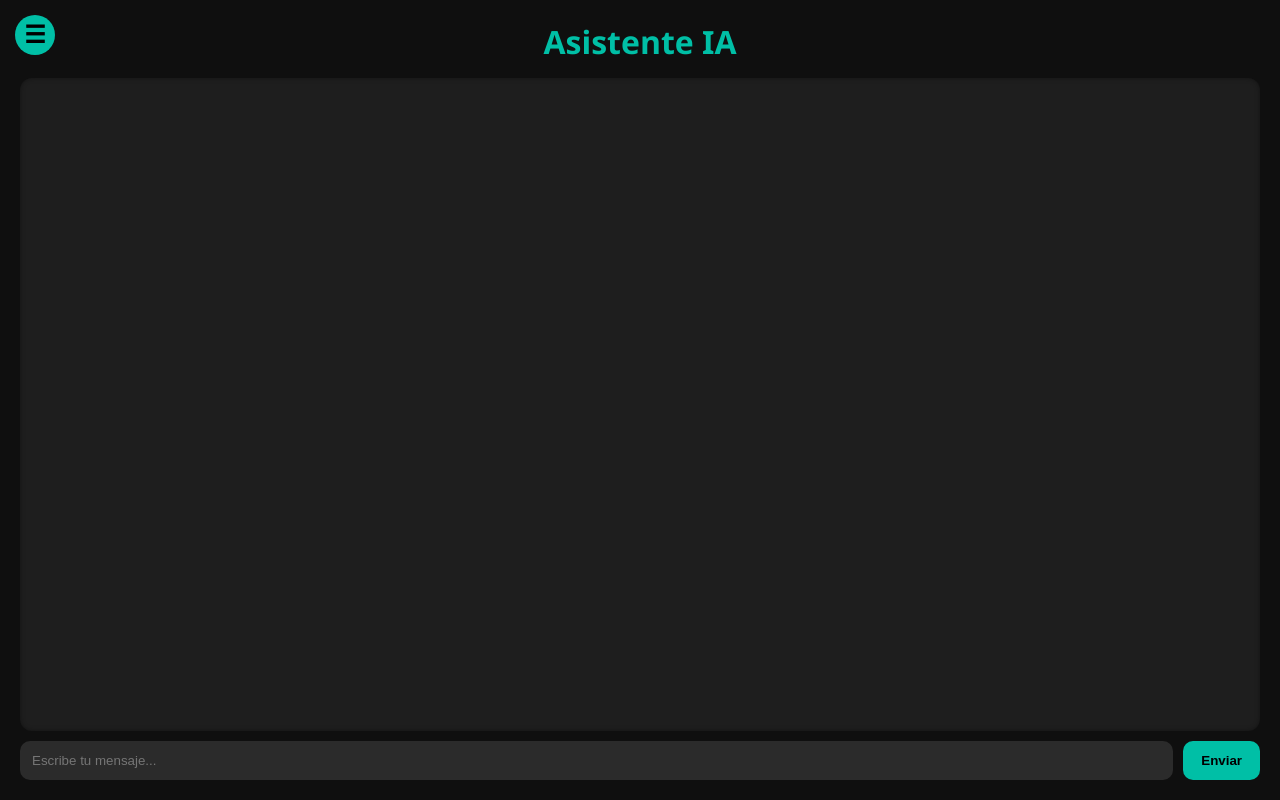
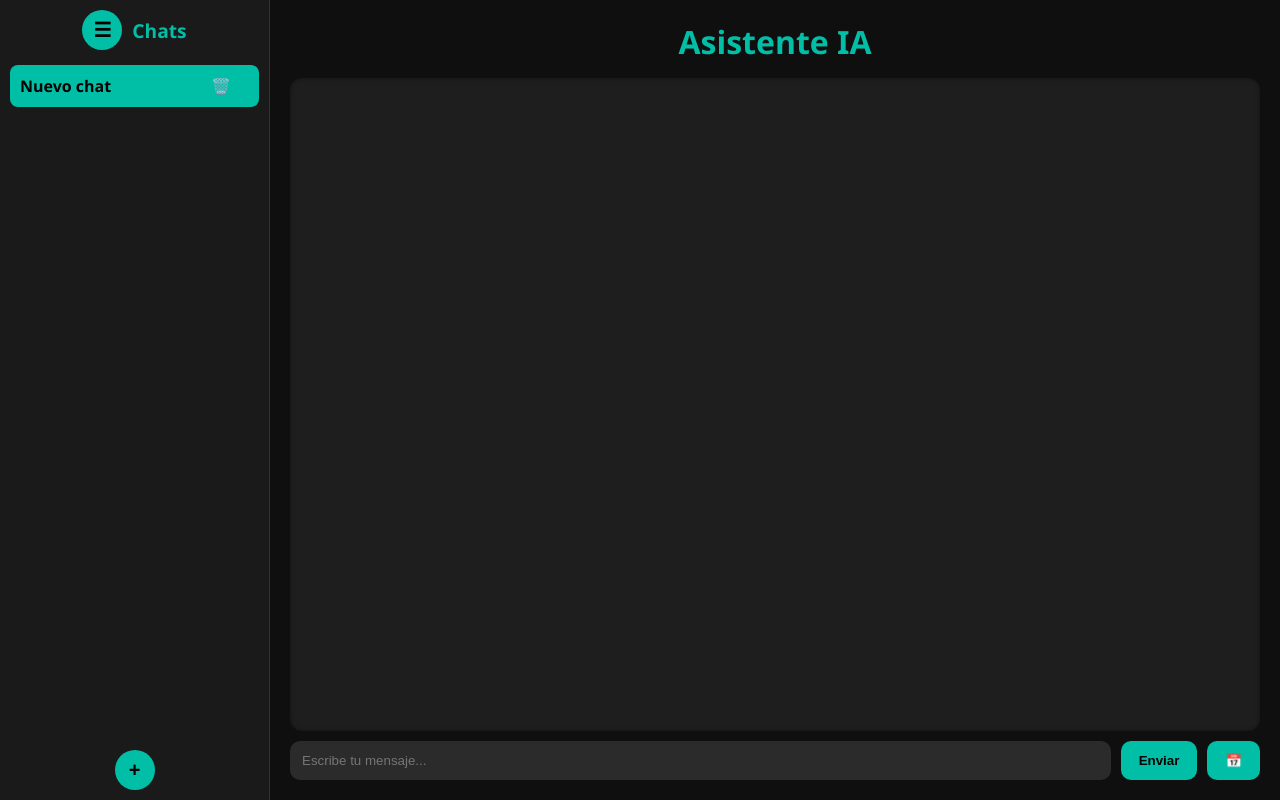
Before and after one commit to PVMarifer/ChatBotIA-Groq, a Flask app: page / in a window 1280 px wide. Run offline with Flask 3, Linux system fonts and the light colour scheme; some libraries are stand-ins or nearby versions.

Commit message:
Agregar recordatorios
Se agrega en el archivo js la función de agregar recordatorio para tareas con limites horarios de 00 a 23h y de 00 a 59 minutos

```diff
--- a/static/css/styles.css
+++ b/static/css/styles.css
@@ -1,31 +1,30 @@
-/* Reset y básico */
-* { box-sizing: border-box; margin: 0; padding: 0; }
-html, body { height: 100%; width: 100%; font-family: 'Segoe UI', Tahoma, Geneva, Verdana, sans-serif; background-color: #0f0f0f; color: #e0e0e0; }
-body { display: flex; justify-content: center; align-items: stretch; }
+/* Reset */
+* {
+    box-sizing: border-box;
+    margin: 0;
+    padding: 0;
+}
+
+html, body {
+    height: 100%;
+    width: 100%;
+    font-family: 'Segoe UI', Tahoma, Geneva, Verdana, sans-serif;
+    background-color: #0f0f0f;
+    color: #e0e0e0;
+}
+
+body {
+    display: flex;
+    justify-content: center;
+    align-items: stretch;
+}
 
 /* Contenedor principal */
-.app-container { display: flex; width: 100%; height: 100vh; position: relative; }
-
-/* Botón hamburguesa */
-#hamburger-btn {
-    position: absolute;
-    top: 15px;           /* posición vertical desde la pantalla */
-    left: 15px;          /* posición horizontal desde la pantalla */
-    z-index: 100;
-    background-color: #00bfa6;
-    border: none;
-    color: black;
-    font-size: 24px;
-    width: 40px;
-    height: 40px;
-    border-radius: 50%;    /* círculo perfecto */
-    cursor: pointer;
-
-    display: flex;         /* flexbox para centrar el ícono */
-    align-items: center;   /* centra vertical */
-    justify-content: center; /* centra horizontal */
+.app-container {
+    display: flex;
+    width: 100%;
+    height: 100vh;
 }
-
 
 /* Sidebar */
 .sidebar {
@@ -37,18 +36,56 @@ body { display: flex; justify-content: center; align-items: stretch; }
     transition: transform 0.3s ease;
 }
 
-.sidebar.hidden { transform: translateX(-300px); position: absolute; z-index: 99; height: 100%; }
+.sidebar.collapsed {
+    transform: translateX(-260px);
+}
 
-.sidebar h2 { color: #00bfa6; padding: 20px; text-align: center; font-size: 1.2rem; }
+.sidebar-header {
+    display: flex;
+    align-items: center;
+    justify-content: center;
+    padding: 10px;
+    gap: 10px;
+}
 
-.sidebar ul { flex: 1; list-style: none; overflow-y: auto; padding: 0 10px; }
+.sidebar-header h2 {
+    color: #00bfa6;
+    font-size: 1.2rem;
+}
+
+.circle-btn {
+    background-color: #00bfa6;
+    border: none;
+    border-radius: 50%;
+    width: 40px;
+    height: 40px;
+    font-size: 20px;
+    font-weight: bold;
+    color: black;
+    cursor: pointer;
+    display: flex;
+    justify-content: center;
+    align-items: center;
+    transition: background 0.3s;
+}
+
+.circle-btn:hover {
+    background-color: #00d1b2;
+}
+
+.sidebar ul {
+    flex: 1;
+    list-style: none;
+    overflow-y: auto;
+    padding: 0 10px;
+}
 
 .sidebar li {
-    position: relative;
+    position: relative; /* Para el basurero */
     background: #2b2b2b;
     margin: 5px 0;
     padding: 10px;
-    padding-right: 35px;
+    padding-right: 35px; /* Espacio para el basurero */
     border-radius: 8px;
     cursor: pointer;
     white-space: nowrap;
@@ -57,30 +94,19 @@ body { display: flex; justify-content: center; align-items: stretch; }
     transition: all 0.2s;
 }
 
-.sidebar li:hover { background-color: #00bfa6; color: black; font-weight: bold; }
-
-#new-chat-btn {
+.sidebar li:hover {
     background-color: #00bfa6;
-    border: none;
-    border-radius: 50%;
-    width: 40px;
-    height: 40px;
-    font-size: 24px;
+    color: black;
     font-weight: bold;
-    color: black;
-    cursor: pointer;
-    margin: 15px auto;
-
-    display: flex;
-    align-items: center;
-    justify-content: center;
-    transition: background 0.3s;
 }
 
+.sidebar li.active {
+    background-color: #00bfa6;
+    color: black;
+    font-weight: bold;
+}
 
-#new-chat-btn:hover { background-color: #00d1b2; }
-
-/* Basurero */
+/* Botón de basurero en historial */
 .history-trash-btn {
     position: absolute;
     top: 50%;
@@ -94,13 +120,45 @@ body { display: flex; justify-content: center; align-items: stretch; }
     transition: color 0.2s;
 }
 
-.history-trash-btn:hover { color: #ff0000; }
+.history-trash-btn:hover {
+    color: #ff0000;
+}
+
+.sidebar-buttons {
+    display: flex;
+    justify-content: center;
+    gap: 10px;
+    padding: 10px;
+}
 
 /* Chat principal */
-.chat-container { flex: 1; display: flex; flex-direction: column; padding: 20px; }
-.chat-container h1 { text-align: center; color: #00bfa6; margin-bottom: 15px; }
-#chat-box { flex: 1; background-color: #1e1e1e; border-radius: 12px; padding: 15px; display: flex; flex-direction: column; gap: 10px; overflow-y: auto; box-shadow: inset 0 0 5px rgba(0,0,0,0.4); }
+.chat-container {
+    flex: 1;
+    display: flex;
+    flex-direction: column;
+    padding: 20px;
+}
 
+.chat-container h1 {
+    text-align: center;
+    color: #00bfa6;
+    margin-bottom: 15px;
+}
+
+/* Chat box */
+#chat-box {
+    flex: 1;
+    background-color: #1e1e1e;
+    border-radius: 12px;
+    padding: 15px;
+    display: flex;
+    flex-direction: column;
+    gap: 10px;
+    overflow-y: auto;
+    box-shadow: inset 0 0 5px rgba(0,0,0,0.4);
+}
+
+/* Mensajes */
 .user-message, .bot-message {
     padding: 10px 14px;
     border-radius: 12px;
@@ -110,18 +168,77 @@ body { display: flex; justify-content: center; align-items: stretch; }
     word-wrap: break-word;
 }
 
-.user-message { background-color: #00bfa6; color: black; align-self: flex-end; font-weight: 500; }
-.bot-message { background-color: #2b2b2b; color: #f0f0f0; border: 1px solid #333; align-self: flex-start; }
+.user-message {
+    background-color: #00bfa6;
+    color: black;
+    align-self: flex-end;
+    font-weight: 500;
+}
 
-.message-content code { background-color: #333; color: #00ffa6; padding: 3px 6px; border-radius: 4px; font-family: monospace; }
-.message-content pre { background-color: #1b1b1b; color: #00ffa6; padding: 8px; border-radius: 6px; overflow-x: auto; }
-.message-content ul { margin-left: 20px; }
-.message-content strong { color: #00d8b6; }
+.bot-message {
+    background-color: #2b2b2b;
+    color: #f0f0f0;
+    border: 1px solid #333;
+    align-self: flex-start;
+}
 
-.input-container { display: flex; gap: 10px; margin-top: 10px; }
-#user-input { flex: 1; padding: 12px; border-radius: 10px; border: none; background-color: #2b2b2b; color: white; outline: none; }
+.message-content code {
+    background-color: #333;
+    color: #00ffa6;
+    padding: 3px 6px;
+    border-radius: 4px;
+    font-family: monospace;
+}
 
-button { padding: 12px 18px; border-radius: 10px; border: none; background-color: #00bfa6; color: black; font-weight: bold; cursor: pointer; transition: background 0.3s; }
-button:hover { background-color: #00d1b2; }
+.message-content pre {
+    background-color: #1b1b1b;
+    color: #00ffa6;
+    padding: 8px;
+    border-radius: 6px;
+    overflow-x: auto;
+}
 
-.error-message { color: #ff6b6b; font-weight: bold; }
+.message-content ul {
+    margin-left: 20px;
+}
+
+.message-content strong {
+    color: #00d8b6;
+}
+
+/* Input */
+.input-container {
+    display: flex;
+    gap: 10px;
+    margin-top: 10px;
+}
+
+#user-input {
+    flex: 1;
+    padding: 12px;
+    border-radius: 10px;
+    border: none;
+    background-color: #2b2b2b;
+    color: white;
+    outline: none;
+}
+
+button {
+    padding: 12px 18px;
+    border-radius: 10px;
+    border: none;
+    background-color: #00bfa6;
+    color: black;
+    font-weight: bold;
+    cursor: pointer;
+    transition: background 0.3s;
+}
+
+button:hover {
+    background-color: #00d1b2;
+}
+
+.error-message {
+    color: #ff6b6b;
+    font-weight: bold;
+}
--- a/static/js/chat.js
+++ b/static/js/chat.js
@@ -4,22 +4,23 @@ document.addEventListener("DOMContentLoaded", () => {
     const sendBtn = document.getElementById("send-btn");
     const historyList = document.getElementById("history");
     const newChatBtn = document.getElementById("new-chat-btn");
+    const addTaskBtn = document.getElementById("add-task-btn");
     const hamburgerBtn = document.getElementById("hamburger-btn");
     const sidebar = document.querySelector(".sidebar");
 
     let chats = JSON.parse(localStorage.getItem("chats")) || {};
     let currentChatId = null;
+    let user_data = JSON.parse(localStorage.getItem("user_data")) || { tasks: [] };
 
-    // Crear nuevo chat automáticamente
+    // -------------------- Chats --------------------
     function newChat() {
         currentChatId = Date.now().toString();
         chats[currentChatId] = [];
+        chatBox.innerHTML = "";
         updateHistory();
-        chatBox.innerHTML = "";
         saveChats();
     }
 
-    // Cargar chat desde historial
     function loadChat(id) {
         currentChatId = id;
         chatBox.innerHTML = "";
@@ -29,23 +30,27 @@ document.addEventListener("DOMContentLoaded", () => {
         updateHistory();
     }
 
-    // Guardar chats
     function saveChats() {
         localStorage.setItem("chats", JSON.stringify(chats));
     }
 
-    // Actualizar historial con basurero
+    function saveUserData() {
+        localStorage.setItem("user_data", JSON.stringify(user_data));
+    }
+
     function updateHistory() {
         historyList.innerHTML = "";
         Object.keys(chats).sort((a,b)=>b-a).forEach(id=>{
             const li = document.createElement("li");
             const firstMsg = chats[id][0]?.content?.slice(0,30) || "Nuevo chat";
             li.textContent = firstMsg;
+            li.onclick = () => loadChat(id);
 
+            // Botón basurero
             const trashBtn = document.createElement("button");
-            trashBtn.textContent = "🗑️";
-            trashBtn.classList.add("history-trash-btn");
-            trashBtn.addEventListener("click", (e) => {
+            trashBtn.textContent = '🗑️';
+            trashBtn.classList.add('history-trash-btn');
+            trashBtn.addEventListener('click', (e) => {
                 e.stopPropagation();
                 Swal.fire({
                     title: '¿Deseas eliminar este chat?',
@@ -57,52 +62,49 @@ document.addEventListener("DOMContentLoaded", () => {
                     confirmButtonText: 'Sí, borrar',
                     cancelButtonText: 'Cancelar'
                 }).then((result) => {
-                    if(result.isConfirmed){
+                    if (result.isConfirmed) {
                         delete chats[id];
-                        if(currentChatId === id){
-                            chatBox.innerHTML = "";
-                            currentChatId = null;
-                        }
+                        if(currentChatId === id) chatBox.innerHTML = "";
+                        currentChatId = null;
                         saveChats();
                         updateHistory();
                         Swal.fire('¡Borrado!', 'El chat ha sido eliminado.', 'success');
                     }
                 });
             });
+
             li.appendChild(trashBtn);
-
-            li.onclick = () => loadChat(id);
-            if(id === currentChatId) li.classList.add("active");
+            if(id===currentChatId) li.classList.add("active");
             historyList.appendChild(li);
         });
     }
 
-    // Enviar mensaje con historial concatenado
+    function appendMessage(sender, text, cssClass) {
+        const div = document.createElement("div");
+        div.classList.add(cssClass);
+        div.innerHTML = `<b>${sender}:</b><div class="message-content">${marked.parse(text)}</div>`;
+        chatBox.appendChild(div);
+        chatBox.scrollTop = chatBox.scrollHeight;
+    }
+
     async function sendMessage() {
         const message = userInput.value.trim();
         if (!message) return;
         if (!currentChatId) newChat();
 
-        // Mostrar mensaje del usuario
         appendMessage("Tú", message, "user-message");
         userInput.value = "";
-
-        // Construir prompt concatenando todo el historial
-        const lastMessages = chats[currentChatId]; // todo el historial del chat actual
-        const historyPrompt = lastMessages.map(msg => (msg.role === "user" ? "Tú: " : "IA: ") + msg.content).join("\n");
-        const fullPrompt = historyPrompt + "\nTú: " + message;
 
         try {
             const response = await fetch("/chat", {
                 method: "POST",
                 headers: { "Content-Type": "application/json" },
-                body: JSON.stringify({ message: fullPrompt }),
+                body: JSON.stringify({ message }),
             });
 
             const data = await response.json();
             appendMessage("IA", data.response, "bot-message");
 
-            // Guardar en historial
             chats[currentChatId].push({ role: "user", content: message });
             chats[currentChatId].push({ role: "bot", content: data.response });
             saveChats();
@@ -112,22 +114,92 @@ document.addEventListener("DOMContentLoaded", () => {
         }
     }
 
-    // Mostrar mensaje en chat
-    function appendMessage(sender, text, cssClass) {
-        const div = document.createElement("div");
-        div.classList.add(cssClass);
-        div.innerHTML = `<b>${sender}:</b><div class="message-content">${marked.parse(text)}</div>`;
-        chatBox.appendChild(div);
-        chatBox.scrollTop = chatBox.scrollHeight;
+    // -------------------- Eventos --------------------
+    newChatBtn.addEventListener("click", newChat);
+    sendBtn.addEventListener("click", sendMessage);
+    userInput.addEventListener("keydown", (e) => { if (e.key === "Enter") sendMessage(); });
+
+    hamburgerBtn.addEventListener("click", () => {
+        sidebar.classList.toggle("collapsed");
+    });
+
+    // -------------------- Tareas / Recordatorios --------------------
+    addTaskBtn.addEventListener("click", () => {
+        Swal.fire({
+            title: 'Nueva tarea',
+            html:
+                '<input id="task-title" class="swal2-input" placeholder="Título de la tarea">' +
+                '<input id="task-date" type="date" class="swal2-input">' +
+                '<input id="task-hour" type="number" class="swal2-input" placeholder="Hora (0-23)" min="0" max="23">' +
+                '<input id="task-minute" type="number" class="swal2-input" placeholder="Minutos (0-59)" min="0" max="59">',
+            confirmButtonText: 'Agregar',
+            focusConfirm: false,
+            preConfirm: () => {
+                const titulo = document.getElementById('task-title').value.trim();
+                const dateStr = document.getElementById('task-date').value;
+                const hour = parseInt(document.getElementById('task-hour').value);
+                const minute = parseInt(document.getElementById('task-minute').value);
+
+                if(!titulo || !dateStr || isNaN(hour) || isNaN(minute)){
+                    Swal.showValidationMessage('Debes completar todos los campos correctamente');
+                    return false;
+                }
+
+                if(hour < 0 || hour > 23 || minute < 0 || minute > 59){
+                    Swal.showValidationMessage('Hora o minutos inválidos (Hora:0-23, Minutos:0-59)');
+                    return false;
+                }
+
+                return { titulo, dateStr, hour, minute };
+            }
+        }).then((result) => {
+            if(result.isConfirmed){
+                const { titulo, dateStr, hour, minute } = result.value;
+                addTask(titulo, dateStr, hour, minute);
+            }
+        });
+    });
+
+    function addTask(titulo, dateStr, hour, minute) {
+        const now = new Date();
+        const taskDate = new Date(dateStr + "T00:00:00");
+        taskDate.setHours(hour, minute, 0, 0);
+
+        if(taskDate.getTime() <= now.getTime()) {
+            Swal.fire('Error', 'La fecha y hora seleccionada ya pasó', 'error');
+            return;
+        }
+
+        user_data.tasks.push({ titulo, fecha: taskDate.toISOString(), hecho: false });
+        saveUserData();
+
+        // Confirmación de creación
+        Swal.fire('Tarea agregada', `✅ "${titulo}" programada para ${taskDate.toLocaleString()}`, 'success');
+
+        appendMessage("IA", `✅ He agregado la tarea "${titulo}" para ${taskDate.toLocaleString()}.`, "bot-message");
+
+        scheduleReminder(titulo, taskDate);
     }
 
-    // Eventos
-    newChatBtn.addEventListener("click", newChat);
-    userInput.addEventListener("keydown", (e) => { if(e.key==="Enter") sendMessage(); });
-    sendBtn.addEventListener("click", sendMessage);
-    hamburgerBtn.addEventListener("click", () => sidebar.classList.toggle("hidden"));
+    function scheduleReminder(titulo, taskDate) {
+        const delay = taskDate.getTime() - new Date().getTime();
+        setTimeout(() => {
+            // SweetAlert de alarma
+            Swal.fire({
+                title: '⏰ Recordatorio',
+                text: `"${titulo}" ahora.`,
+                icon: 'info',
+                confirmButtonText: 'Entendido'
+            });
+            appendMessage("IA", `⏰ Recordatorio: "${titulo}" ahora.`, "bot-message");
+        }, delay);
+    }
 
-    // Cargar historial al iniciar
-    if(Object.keys(chats).length > 0) loadChat(Object.keys(chats)[0]);
-    else newChat();
+    // -------------------- Inicialización --------------------
+    if(Object.keys(chats).length > 0){
+        const firstId = Object.keys(chats)[0];
+        loadChat(firstId);
+    } else {
+        newChat();
+    }
 });
--- a/templates/index.html
+++ b/templates/index.html
@@ -9,14 +9,16 @@
 </head>
 <body>
     <div class="app-container">
-        <!-- Botón hamburguesa -->
-        <button id="hamburger-btn">☰</button>
-
         <!-- Sidebar -->
-        <div class="sidebar hidden">
-            <h2>Chats</h2>
+        <div class="sidebar">
+            <div class="sidebar-header">
+                <button id="hamburger-btn" class="circle-btn">☰</button>
+                <h2>Chats</h2>
+            </div>
             <ul id="history"></ul>
-            <button id="new-chat-btn">+</button>
+            <div class="sidebar-buttons">
+                <button id="new-chat-btn" class="circle-btn">+</button>
+            </div>
         </div>
 
         <!-- Chat principal -->
@@ -27,6 +29,7 @@
             <div class="input-container">
                 <input type="text" id="user-input" placeholder="Escribe tu mensaje..." />
                 <button id="send-btn">Enviar</button>
+                <button id="add-task-btn">📅</button>
             </div>
         </div>
     </div>
```
